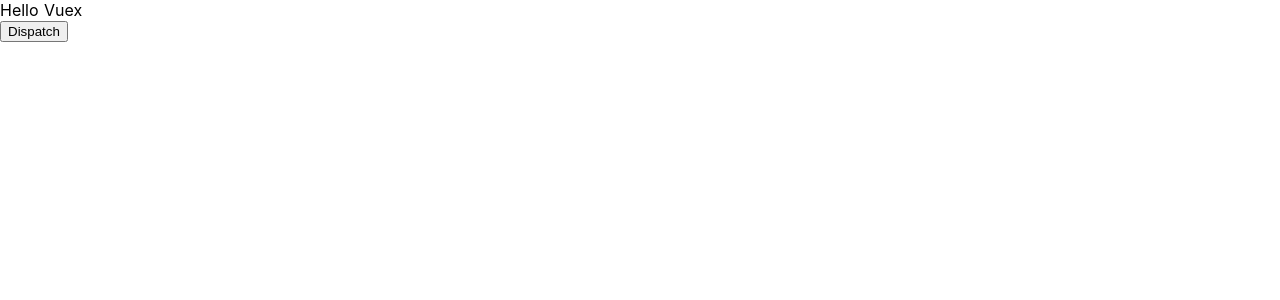
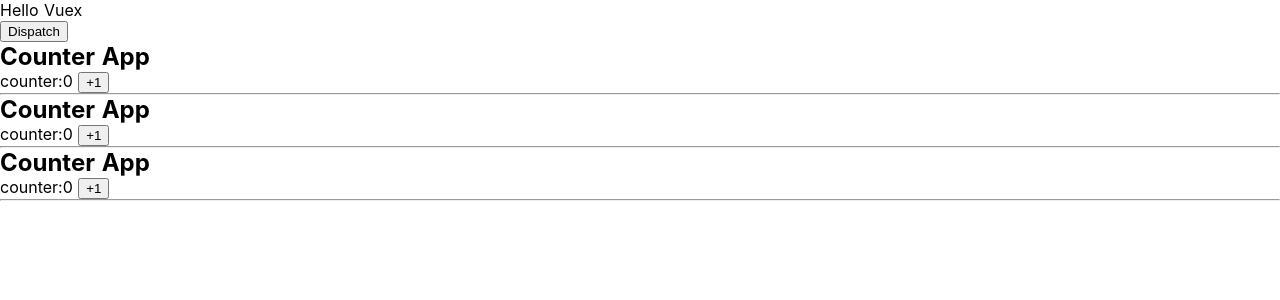
Before and after one commit to s-yoshiii/nuxt-vuex-tutrial, a Nuxt app: page / in a window 1280 px wide. Shown: the top 300 px of the page. Built offline with nearby package versions, Linux system fonts and the light colour scheme.

Commit message:
カウンターコンポーネントの利用

```diff
--- a/pages/index.vue
+++ b/pages/index.vue
@@ -17,10 +17,23 @@
       >
         Dispatch
       </button>
+      <Counter></Counter>
+      <hr />
+      <Counter></Counter>
+      <hr />
+      <Counter></Counter>
+      <hr />
     </div>
   </section>
 </template>
 
 <script>
-export default {};
+import Counter from "~/components/Counter.vue";
+
+export default {
+  comments: {
+    Counter,
+  },
+  components: { Counter },
+};
 </script>
```
